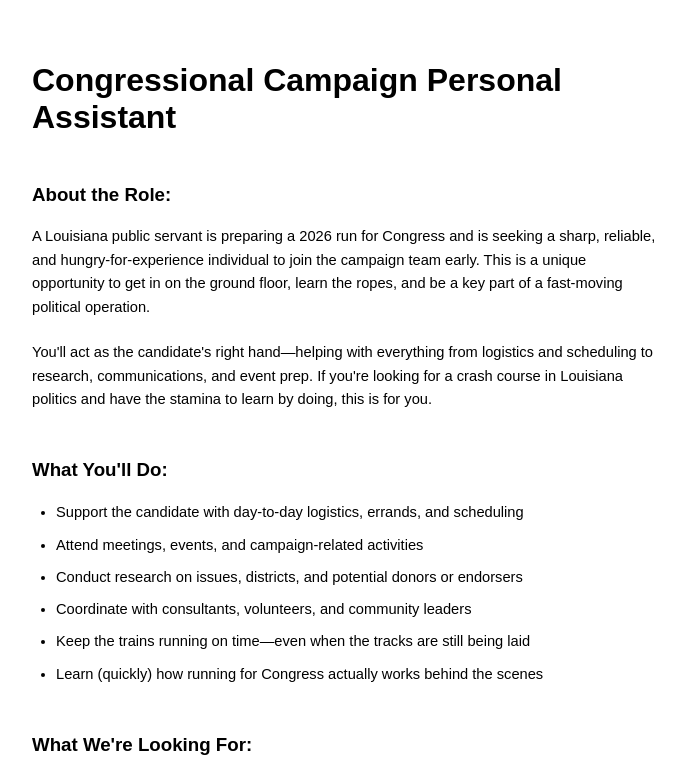
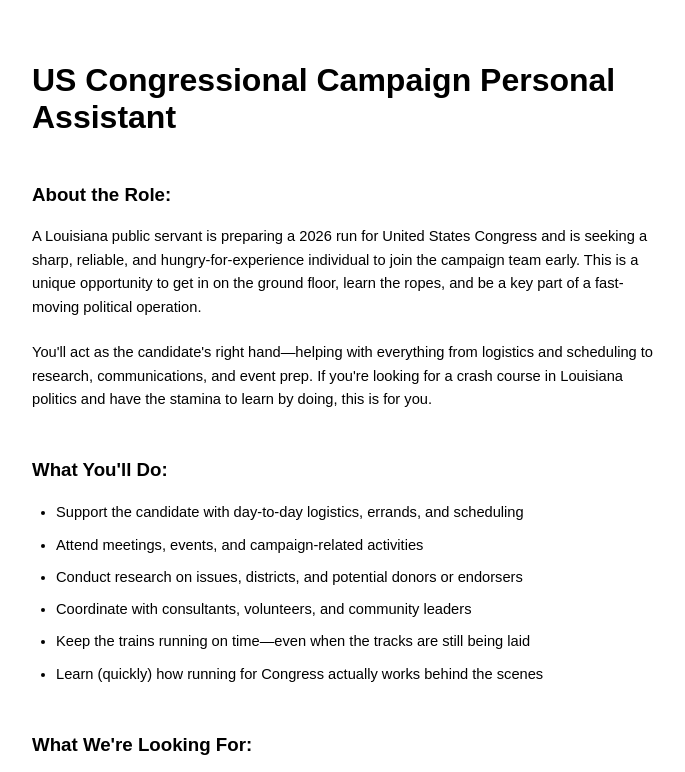
Before and after one commit to maxgaudin/congress-job, a plain HTML site: page index.html in a window 1280 px wide. Shown: the top 772 px of the page, without its empty margins (296-981 px from the left). Drawn offline with Linux system fonts and the light colour scheme.

Commit message:
Update job title and description for clarity and consistency

```diff
--- a/index.html
+++ b/index.html
@@ -5,9 +5,9 @@
       <link rel="stylesheet" href="style.css">
    </head>
    <body>
-      <h1>Congressional Campaign Personal Assistant</h1>
+      <h1>US Congressional Campaign Personal Assistant</h1>
       <h3>About the Role:</h3>
-      <p>A Louisiana public servant is preparing a 2026 run for Congress and is seeking a sharp, reliable, and hungry-for-experience individual to join the campaign team early. This is a unique opportunity to get in on the ground floor, learn the ropes, and be a key part of a fast-moving political operation.</p>
+      <p>A Louisiana public servant is preparing a 2026 run for United States Congress and is seeking a sharp, reliable, and hungry-for-experience individual to join the campaign team early. This is a unique opportunity to get in on the ground floor, learn the ropes, and be a key part of a fast-moving political operation.</p>
       <p>You'll act as the candidate's right hand—helping with everything from logistics and scheduling to research, communications, and event prep. If you're looking for a crash course in Louisiana politics and have the stamina to learn by doing, this is for you.</p>
 
       <h3>What You'll Do:</h3>
```
